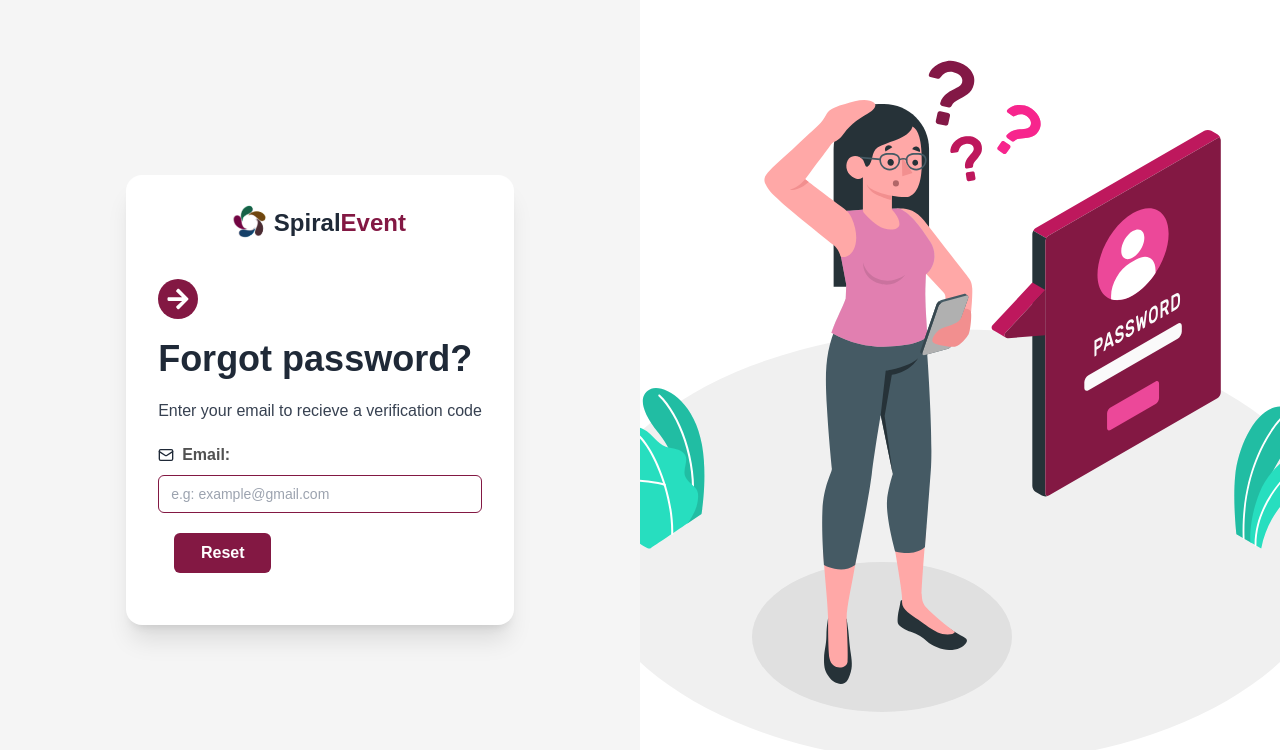
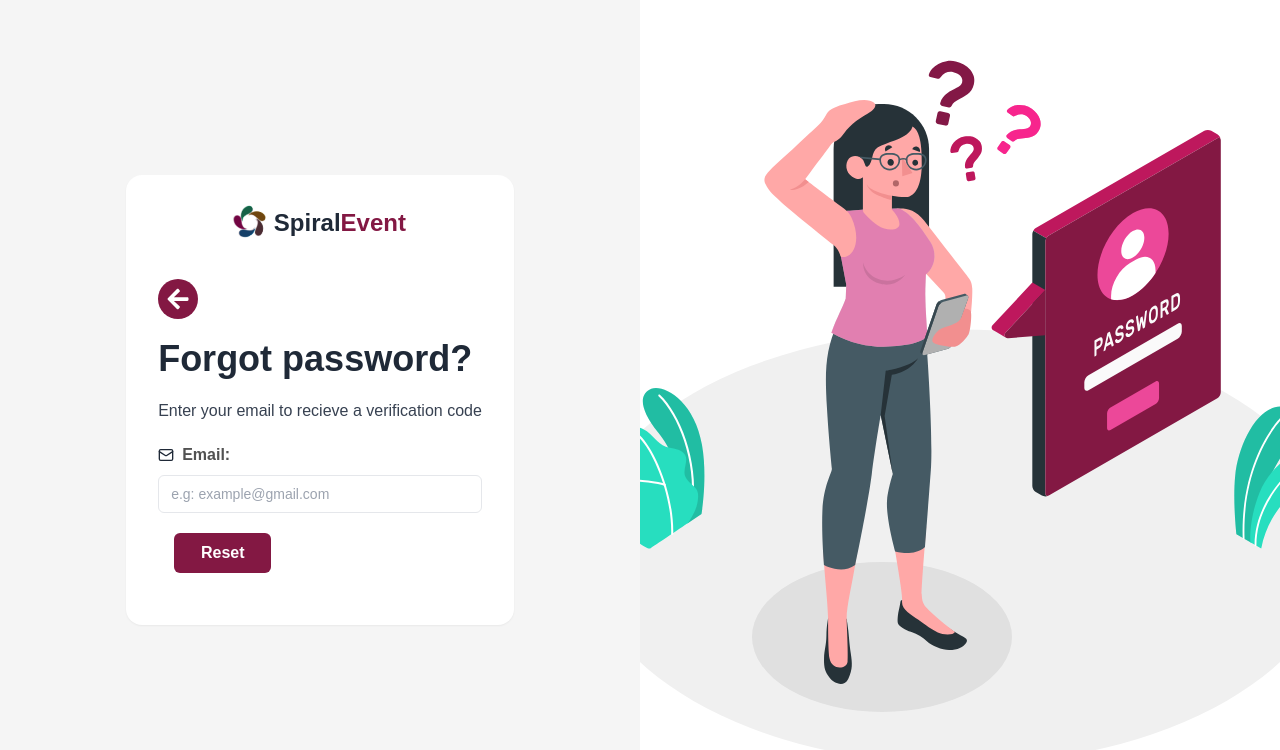
Before and after one commit to Anonymous-nerds/spiralevent-app, a React (Vite) app: page /auth/forget-password in a window 1280 px wide. Shown: the top 750 px of the page. Built offline with nearby package versions, Linux system fonts and the light colour scheme; no server answers.

Commit message:
Added forget password api and ui

```diff
--- a/src/components/ui/LoginForm.jsx
+++ b/src/components/ui/LoginForm.jsx
@@ -93,22 +93,18 @@ const LoginForm = () => {
             <UserCircle className="w-4 h-5 text-gray-800 mr-2 flex items-center" />
             Email :
           </label>
-          <input
-            type="email" placeholder="Enter Email"
-            className={`inputForm ${borderColors.email}`}
+          <input type="email" placeholder="Enter Email" className={`inputForm ${borderColors.email}`}
             value={data.email} onChange={(e) => setData({ ...data, email: e.target.value })}
-          />
+            autoCorrect="on" autoCapitalize="off" autoComplete="email" />
           {errors.email && (<span className="text-red-500 text-sm">{errors.email}</span>)}
+
           <label className="text-sm text-gray-700 font-semibold mb-1 flex items-center">
             <Lock className="w-4 h-5 text-gray-800 mr-2 flex items-center" />
             Password:
           </label>
-          <input
-            type="password" placeholder="Enter Password"
-            className={`inputForm ${borderColors.password}`}
-            value={data.password}
-            onChange={(e) => setData({ ...data, password: e.target.value })}
-          />
+          <input type="password" placeholder="Enter Password" className={`inputForm ${borderColors.password}`}
+            value={data.password} onChange={(e) => setData({ ...data, password: e.target.value })}
+            autoCorrect="on" autoComplete="password" />
           {errors.password && (<span className="text-red-500 text-sm">{errors.password}</span>)}
         </div>
 
--- a/src/pages/ForgetPassword/ForgetPassword.jsx
+++ b/src/pages/ForgetPassword/ForgetPassword.jsx
@@ -1,68 +1,110 @@
-import React from "react";
+import React, { useState } from "react";
 import "./ForgetPassword.scss";
-import { FaArrowRight } from "react-icons/fa";
+import { FaArrowLeft } from "react-icons/fa";
 import heroimg from "../../assets/forgotpass.svg";
 import logo from "../../assets/spiraleE4.png";
 import { Mail } from "lucide-react";
+import { Link, useNavigate } from "react-router-dom";
+import axios from "axios";
+import { toast } from "react-hot-toast";
+
+
 const ForgetPassword = () => {
+  //********************** Variables from env file **********************//
+  const API_DEV_LINK = import.meta.env.VITE_BACKEND_DEVELOPMENT_API_LINK; // Development API link
+  // const API_PRO_LINK = import.meta.env.VITE_BACKEND_PRODUCTION_API_LINK; // Production API link
+
+  const navigate = useNavigate(); // for navigation after user successfully registers
+
+  //********************** state variables **********************//
+  const [errors, setErrors] = useState({});
+  const [borderColors, setBorderColors] = useState({ email: "border-gray-300" });
+  const [loading, setLoading] = useState(false);
+
+  //********************** form data **********************//
+  const [data, setData] = useState({ email: "" });
+
+  //********************** handle forget form submission **********************//
+  const handleSubmit = async (e) => {
+    try {
+      e.preventDefault();
+      setLoading(true);
+      //********************** set errors to empty object and border colors to gray **********************//
+      const newErrors = {};
+      const newBorderColors = { ...borderColors };
+      //********************** check for empty fields **********************//
+      Object.keys(data).forEach((field) => {
+        if (!data[field]) {
+          newErrors[field] = `${field.charAt(0).toUpperCase() + field.slice(1)} is required`;
+          newBorderColors[field] = "border-red-500";
+        } else { newBorderColors[field] = "border-gray-300"; }
+      });
+      //********************** check for valid email **********************//
+      setErrors(newErrors);
+      setBorderColors(newBorderColors);
+
+      if (Object.keys(newErrors).length === 0) {
+        console.log("Form submitted successfully", data); //for debugging
+        // Proceed with form submission logic
+        //********************** make a post request to the server **********************//
+        await axios.post(`${API_DEV_LINK}/forgot-password`, data).then((res) => {
+          console.log("Response: ", res);
+          console.log("Response data: ", res.data);
+          //**********************  show success message ********************** //
+          toast.success(res.data.message);
+          //**********************  naviage to success ********************** //
+          navigate("/success");
+        }).catch((error) => {
+          console.log(error);
+          toast.error(error.response.data.error);
+          if (error.message) { toast.error(error.message); }
+          else { toast.error(error.response.data.error); }
+        });
+      }
+
+
+    } catch (error) { console.log(error); } finally { setLoading(false); }
+  }
+
   return (
     <div className="ForgetPassword">
       <div className=" w-full flex flex-col lg:flex-row">
         <div className="w-full h-screen lg:w-1/2 p-6 md:p-12 bg-neutral-100 flex items-center justify-center">
-          <form className="max-w-lg mx-auto bg-white rounded-2xl shadow-xl m-8 p-8">
+          <form onSubmit={handleSubmit} className="max-w-lg mx-auto bg-white rounded-2xl shadow-sm m-8 p-8">
             <h3 className="text-2xl md:text-2xl font-bold flex justify-center gap-2 text-gray-800 mb-10">
               <img src={logo} alt="" className="App-logo h-8" />
-              <span>
-                Spiral
-                <span className="text-pink-900">Event</span>
-              </span>
+              <span>Spiral<span className="text-pink-900">Event</span> </span>
             </h3>
             {/*icon*/}
             <div>
-              <button className="text-2xl bg-pink-900 text-white hover:text-gray-100 rounded-full p-2 duration-200">
-                <FaArrowRight />
+              <button type="button" className="backBtn">
+                <Link to={"/"}><FaArrowLeft /></Link>
               </button>
             </div>
 
             <div className="text">
-              <h2 className="text-4xl font-semibold text-gray-800 py-5">
-                Forgot password?
-              </h2>
-              <p className="text-gray-700">
-                Enter your email to recieve a verification code
-              </p>
+              <h2 className="text-4xl font-semibold text-gray-800 py-5">Forgot password? </h2>
+              <p className="text-gray-700"> Enter your email to recieve a verification code </p>
             </div>
 
             <div>
-              <label
-                htmlFor="email"
-                className="flex pt-5 text-neutral-600 font-semibold"
-              >
+              <label htmlFor="email" className="flex pt-5 text-neutral-600 font-semibold" >
                 <Mail className="w-4 h-6 text-gray-800 mr-2 flex items-center" />
                 Email:
               </label>
-              <input
-                type="text"
-                id="email"
-                name="email"
-                placeholder="e.g: example@gmail.com"
-                className="forgetInput "
-                required
-              />
+              <input type="email" id="email" name="email" placeholder="e.g: example@gmail.com"
+                className={`forgetInput ${borderColors.email}}`} value={data.email}
+                onChange={(e) => setData({ ...data, email: e.target.value })} autoCorrect="on" autoCapitalize="off"
+                autoComplete="email" />
+              {errors.email && (<span className="text-red-500 text-sm">{errors.email}</span>)}
             </div>
             <div className="p-5 items-center px-4">
-              <button className="w-1/3 px-2 py-2 bg-pink-900 rounded-md text-white font-semibold hover:bg-pink-700 hover:scale-105">
-                Reset
-              </button>
+              <button type="submit" className="resetBtn">{loading ? "Processing..." : "Reset"}</button>
             </div>
           </form>
         </div>
         <div className="hidden lg:block lg:w-1/2 h-screen">
-          <img
-            src={heroimg}
-            alt="Event"
-            className="w-full h-full object-cover"
-          />
+          <img src={heroimg} alt="Event" className="w-full h-full object-cover" />
         </div>
       </div>
     </div>
--- a/src/pages/ForgetPassword/ForgetPassword.scss
+++ b/src/pages/ForgetPassword/ForgetPassword.scss
@@ -1,7 +1,15 @@
 .ForgetPassword {
 
   .forgetInput {
-    @apply w-full mt-2 px-3 py-2 border outline-none text-sm border-pink-900 rounded-md focus:outline-none;
+    @apply w-full mt-2 px-3 py-2 border outline-none text-sm rounded-md focus:outline-none;
+  }
+
+  .backBtn {
+    @apply text-2xl bg-pink-900 text-white hover:text-gray-100 rounded-full p-2 duration-200;
+  }
+
+  .resetBtn {
+    @apply w-1/3 px-2 py-2 bg-pink-900 rounded-md text-white font-semibold hover:bg-pink-700 hover:scale-105;
   }
 
   .p-20 {
```
